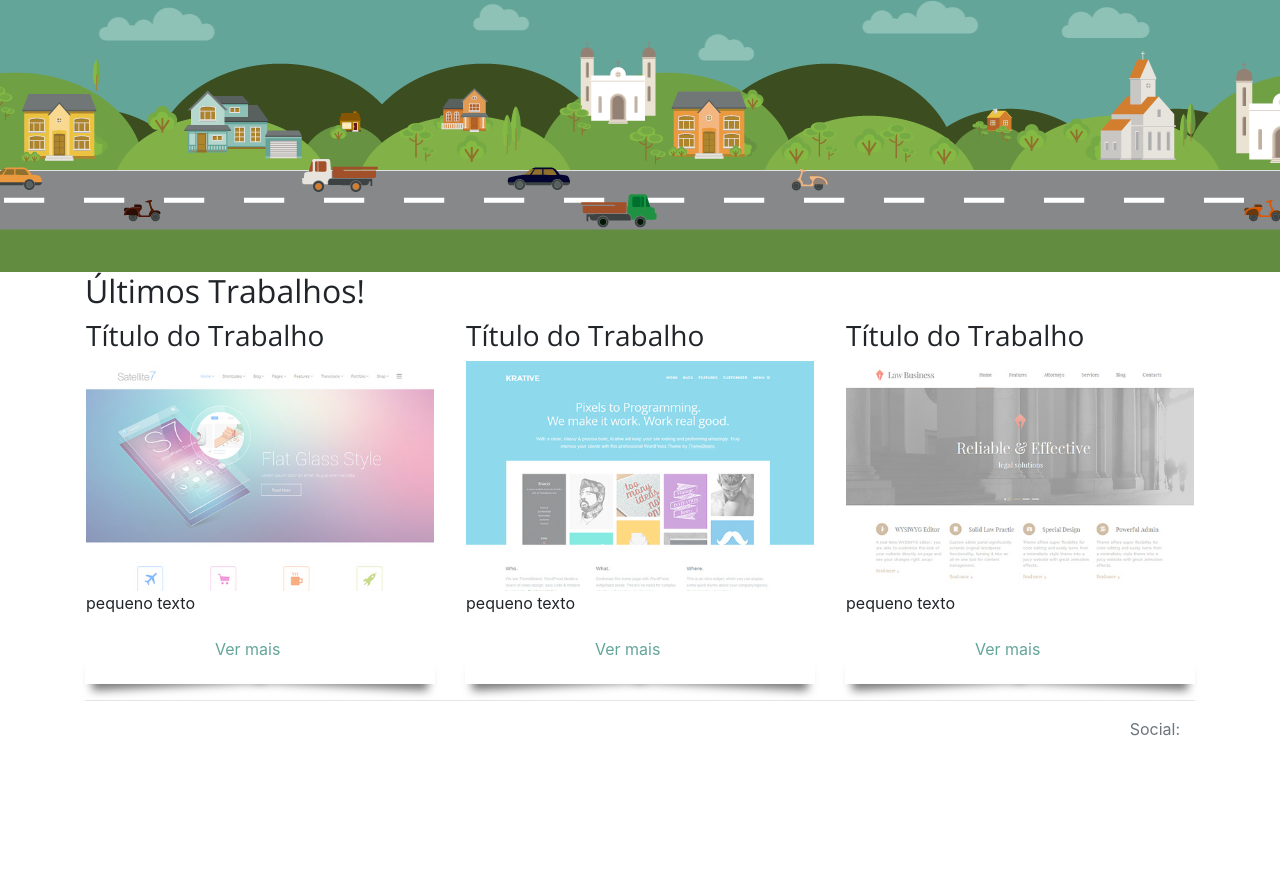
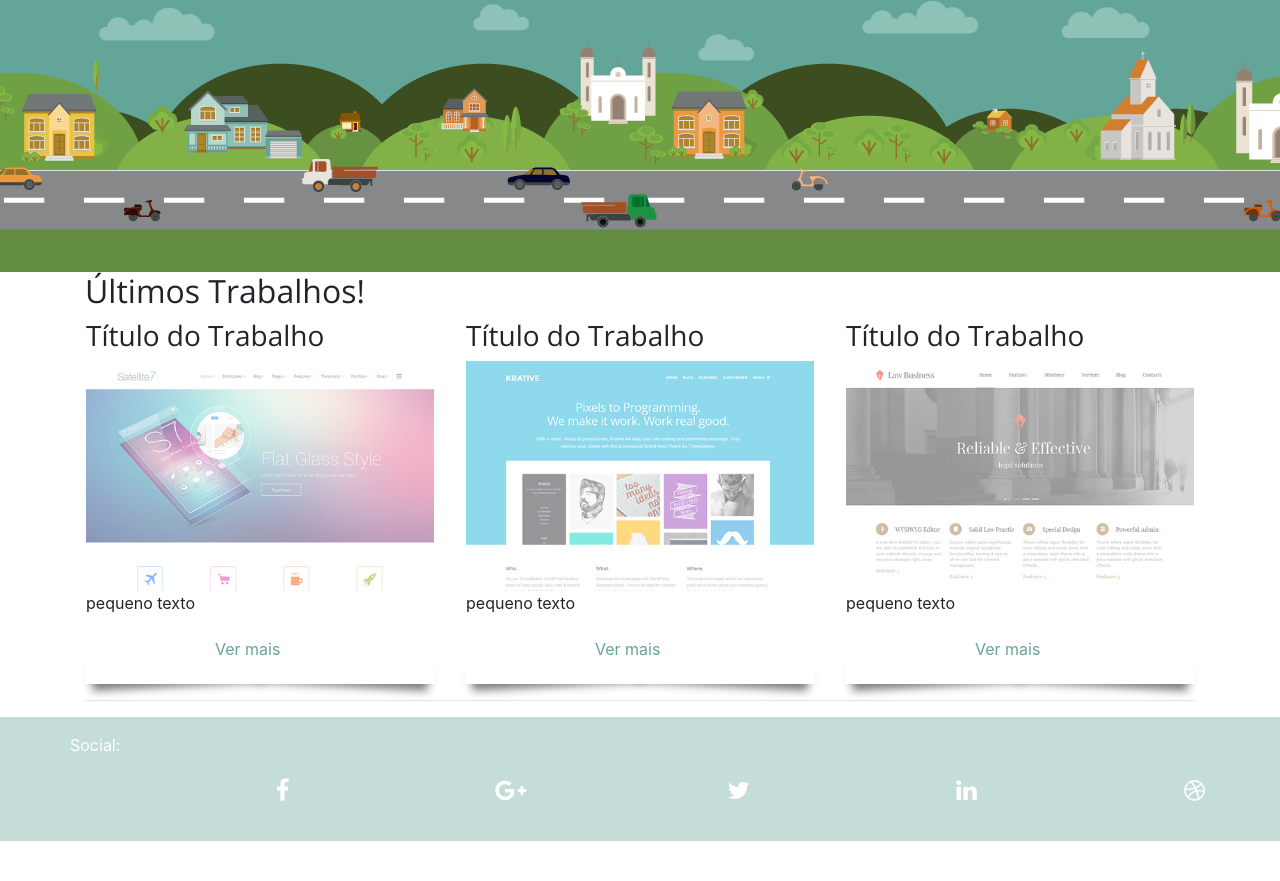
Before and after one commit to WescleyMartins1988/Front-End, a website: page src/index.html in a window 1280 px wide. Shown: the part 630-1511 px from the top of the page. After the commit the page ends 1471 px from the top, so only its background shows below. Drawn offline with nearby package versions, Linux system fonts and the light colour scheme.

Commit message:
Create Footer

```diff
--- a/src/index.html
+++ b/src/index.html
@@ -86,19 +86,24 @@
              </div>
          </div><!--row-->
          <hr>
-         <footer>
+     </div><!--container-->
+         <footer class="rodape">
              <div class="container">
-                 <p class="text-muted text-right">Social:</p>
-                 <ul class="list-inline pull-right">
-                     <li><a href="#" class="btn-social btn-outline"><i class="fa fa-fw"></i></a></li>
-                     <li><a href="#" class="btn-social btn-outline"><i class="fa fa-fw"></i></a></li>
-                     <li><a href="#" class="btn-social btn-outline"><i class="fa fa-fw"></i></a></li>
-                     <li><a href="#" class="btn-social btn-outline"><i class="fa fa-fw"></i></a></li>
-                     <li><a href="#" class="btn-social btn-outline"><i class="fa fa-fw"></i></a></li>
-                 </ul>
+                <div class="row">
+                 <p class="text-right">Social:</p>
+                     <ul class="list-inline pull-right">
+                         <li><a href="#" class="btn-social btn-outline"><i class="fa fa-fw fa-facebook-f"></i></a></li>
+                         <li><a href="#" class="btn-social btn-outline"><i class="fa fa-fw fa-google-plus"></i></a></li>
+                         <li><a href="#" class="btn-social btn-outline"><i class="fa fa-fw fa-twitter"></i></a></li>
+                         <li><a href="#" class="btn-social btn-outline"><i class="fa fa-fw fa-linkedin"></i></a></li>
+                         <li><a href="#" class="btn-social btn-outline"><i class="fa fa-fw fa-dribbble"></i></a></li>
+                     </ul>
+                    </div>
              </div>
          </footer>
-     </div><!--container-->
 
+<script src="components/jquery/jquery.min.js"></script>
+<script src="components/popper.js/popper.min.js"></script>
+<script src="components/bootstrap/dist/js/bootstrap.min.js"></script>
 </body>
 </html>
--- /dev/null
+++ b/src/sass/_partials/_rodape.scss
@@ -0,0 +1,24 @@
+.rodape{
+    background: lighten($main-color, 30);
+    color: white;
+    padding: 1em 0;
+    ul{
+        overflow: auto;
+        padding: 0;
+        width: 100%;
+        li{
+            width: 20%;
+            float: left;
+            box-sizing: border-box;
+            list-style: none;
+            padding: 0;
+        }
+
+        li a{
+            font-size: 1.5em;
+            color: white;
+            display: block;
+            text-align: right;
+        }
+    }
+}
--- a/src/sass/main.scss
+++ b/src/sass/main.scss
@@ -4,3 +4,4 @@
 @import '_partials/_header-nav';
 @import '_partials/_header-animado';
 @import '_partials/_card-portfolio';
+@import '_partials/_rodape';
```
Also changed, not shown: src/css/main.css.
